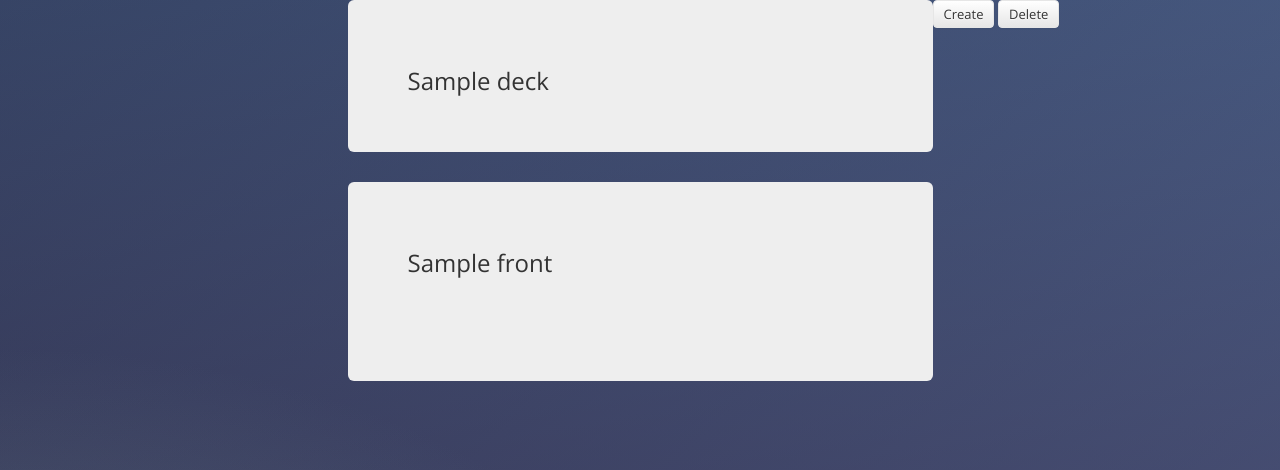
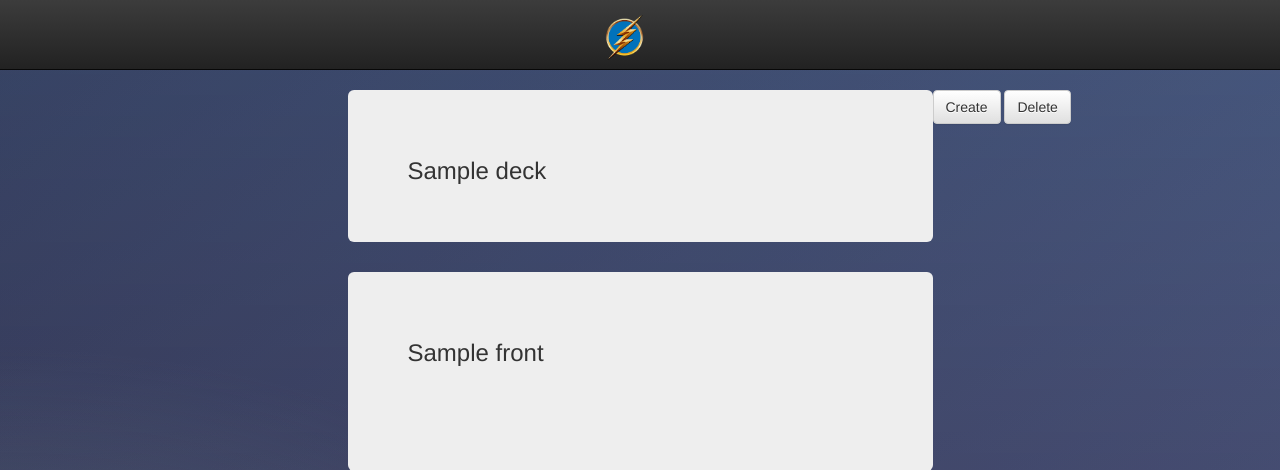
Before and after one commit to lerning/Q2-cards, a Node server app: template views/decks.handlebars in a window 1280 px wide. Shown: the top 470 px of the page. Run offline with Node 20, Linux system fonts and the light colour scheme; the template is opened without the code that fills it: most values are stand-ins (such as "Sample title", 1, 10 or a date in 2020); some libraries are stand-ins or nearby versions.

Commit message:
Added basic navbar styling

```diff
--- /dev/null
+++ b/public/stylesheets/main.css
@@ -0,0 +1,46 @@
+/*NAV*/
+.logo {
+  height: 3.0em;
+  padding-bottom: 0.5em;
+
+}
+
+.navbar h1 {
+  color: white;
+}
+
+
+.navbar {
+  height: 5.0em;
+
+}
+
+
+
+
+
+
+
+/*CARD FLIPPING*/
+
+.card_front,
+.card_back {
+  -webkit-backface-visibility: hidden;
+          backface-visibility: hidden;
+  -webkit-transition: -webkit-transform 0.6s;
+          transition: transform 0.6s;
+}
+
+.card_back {
+  -webkit-transform: rotateY(-180deg);
+          transform: rotateY(-180deg);
+}
+
+.click.flipped .card_front {
+  -webkit-transform: rotateY(-180deg);
+          transform: rotateY(-180deg);
+}
+
+.click.flipped .card_back {
+  -webkit-transform: rotateY(0);
+          transform: rotateY(0);
--- a/views/decks.handlebars
+++ b/views/decks.handlebars
@@ -3,16 +3,23 @@
     <!-- Latest compiled and minified CSS -->
     <link rel="stylesheet" href="https://maxcdn.bootstrapcdn.com/bootstrap/3.3.7/css/bootstrap.min.css" integrity="sha384-BVYiiSIFeK1dGmJRAkycuHAHRg32OmUcww7on3RYdg4Va+PmSTsz/K68vbdEjh4u" crossorigin="anonymous">
     <link rel="stylesheet" href="https://maxcdn.bootstrapcdn.com/bootstrap/3.3.7/css/bootstrap-theme.min.css" integrity="sha384-rHyoN1iRsVXV4nD0JutlnGaslCJuC7uwjduW9SVrLvRYooPp2bWYgmgJQIXwl/Sp" crossorigin="anonymous">
-    <link rel="stylesheet" href="/stylesheets/style.css" />
+    <link rel="stylesheet" href="/stylesheets/main.css" />
     <script src="https://cdnjs.cloudflare.com/ajax/libs/jquery/3.2.1/jquery.js" integrity="sha256-DZAnKJ/6XZ9si04Hgrsxu/8s717jcIzLy3oi35EouyE=" crossorigin="anonymous"></script>
     <script src="https://maxcdn.bootstrapcdn.com/bootstrap/3.3.7/js/bootstrap.min.js" integrity="sha384-Tc5IQib027qvyjSMfHjOMaLkfuWVxZxUPnCJA7l2mCWNIpG9mGCD8wGNIcPD7Txa" crossorigin="anonymous"></script>
     <script type="text/javascript" src="/scripts/flash.js"></script>
 </head>
+<nav class="navbar navbar-inverse navbar-static-top row container-fluid">
+    <div class="container-fluid">
+      <div class="col-md-5">
+      </div>
+        <a class="navbar-brand col-md-2 container-fluid " href="/">
+            <img alt="Flash" src="/img/flashLogo250.png" class="logo center-block img-responsive">
+        </a>
+        <div class="col-md-5">
+        </div>
+    </div>
+</nav>
 <main class="container">
-
-    <div class="row">
-    </div>
-
     <section class="row">
         <button type="button" class="btn btn-default btnCreate">Create</button>
         <button type="button" class="btn btn-default btnDestroy">Delete</button>
```
